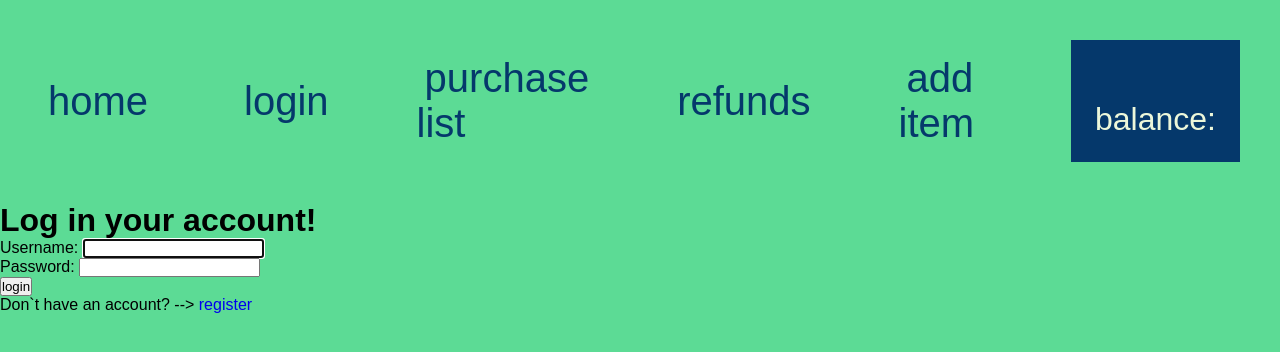
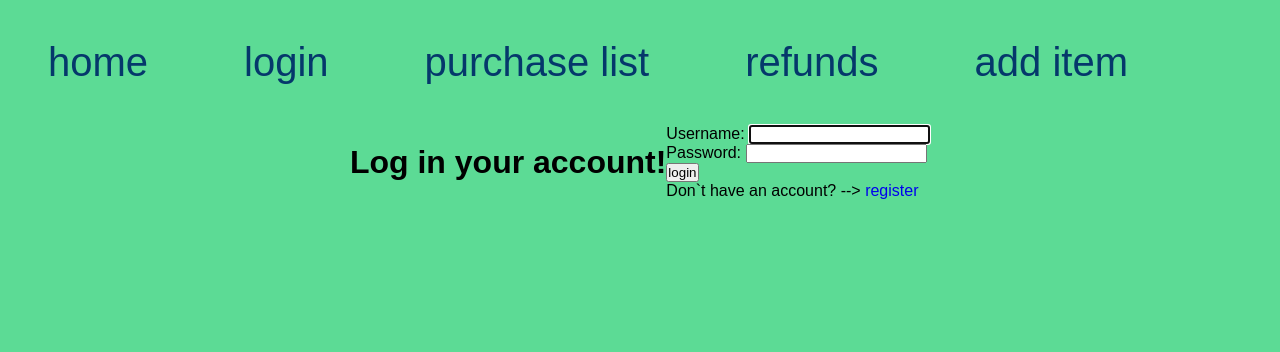
Before and after one commit to Tarkus43/my_first_web_market, a Django app: page /login/ in a window 1280 px wide. Shown: the top 352 px of the page. Run offline with Django 5.2, Linux system fonts and the light colour scheme.

Commit message:
changed user information style logic

```diff
--- a/my_django_market/static/styles/css/index.min.css
+++ b/my_django_market/static/styles/css/index.min.css
@@ -1 +1 @@
-:root{--night: #05386B;--emerald: #379676;--grass: #5cdb95;--smoke: #8ee4af;--light: #ecf7da}.main_main{background-color:var(--smoke);display:flex;align-items:center;justify-content:center;flex-direction:column}.items_list{background-color:var(--grass);max-width:-moz-fit-content;max-width:fit-content;display:flex;flex-direction:column;align-items:start;gap:5vh}.item{min-width:150vh;max-width:150vh;margin:3vh;background-color:var(--emerald);padding:5vh}.item_name{font-size:70px;color:var(--light)}.item_description{font-size:30px}.item_price{font-size:50px}.buy{padding:1vh 3vh;font-size:3vh;border-radius:15px;color:var(--dark);background-color:var(--smoke)}.buy:hover{background-color:var(--night);color:var(--light)}.pagination{align-self:center;margin-bottom:10vh;font-size:50px}nav{min-height:10vh;display:flex}body{background-color:var(--grass)}.nav_list{display:flex;justify-content:center;align-items:center;gap:10vh;padding:5vh}.nav_item{font-size:5vh}.nav_item :hover{color:var(--light);background-color:var(--night);border-radius:15px}.nav_item a{color:var(--night);padding:1vh}.nav_user_info{display:flex;align-items:center;justify-content:center;gap:3vh;font-size:xx-large;background-color:var(--night);color:var(--light);padding:3vh}*{margin:0;padding:0;font-family:sans-serif;box-sizing:border-box}html,body{height:100vh}li{list-style:none}a{text-decoration:none}/*# sourceMappingURL=index.min.css.map */
+:root{--night: #05386B;--emerald: #379676;--grass: #5cdb95;--smoke: #8ee4af;--light: #ecf7da}.main_main{background-color:var(--smoke);display:flex;align-items:center;justify-content:center;flex-direction:column}.items_list{background-color:var(--grass);max-width:-moz-fit-content;max-width:fit-content;display:flex;flex-direction:column;align-items:start;gap:5vh}.item{min-width:150vh;max-width:150vh;margin:3vh;background-color:var(--emerald);padding:5vh}.item_name{font-size:70px;color:var(--light)}.item_description{font-size:30px}.item_price{font-size:50px}.buy{padding:1vh 3vh;font-size:3vh;border-radius:15px;color:var(--dark);background-color:var(--smoke)}.buy:hover{background-color:var(--night);color:var(--light)}.pagination{align-self:center;margin-bottom:10vh;font-size:50px}.main_user_info{display:flex;align-items:center;justify-content:center;gap:3vh;font-size:xx-large;background-color:var(--night);color:var(--light);padding:3vh}nav{min-height:10vh;display:flex}body{background-color:var(--grass)}.nav_list{display:flex;justify-content:center;align-items:center;gap:10vh;padding:5vh}.nav_item{font-size:5vh}.nav_item :hover{color:var(--light);background-color:var(--night);border-radius:15px}.nav_item a{color:var(--night);padding:1vh}*{margin:0;padding:0;font-family:sans-serif;box-sizing:border-box}html,body{height:100vh}li{list-style:none}a{text-decoration:none}.login_main{display:flex;justify-content:center;align-items:center}/*# sourceMappingURL=index.min.css.map */
--- a/my_django_market/static/styles/scss/components/_base.scss
+++ b/my_django_market/static/styles/scss/components/_base.scss
@@ -30,14 +30,3 @@
         padding: 1vh;
     }
 }
-
-.nav_user_info{
-    display: flex;
-    align-items: center;
-    justify-content: center;
-    gap: 3vh;
-    font-size: xx-large;
-    background-color: var(--night);
-    color: var(--light);
-    padding: 3vh;
-}
--- /dev/null
+++ b/my_django_market/static/styles/scss/components/_login.scss
@@ -0,0 +1,7 @@
+
+
+.login_main{
+    display: flex;
+    justify-content: center;
+    align-items: center;
+}
--- a/my_django_market/static/styles/scss/components/_main.scss
+++ b/my_django_market/static/styles/scss/components/_main.scss
@@ -55,3 +55,14 @@
     margin-bottom: 10vh;
     font-size: 50px;
 }
+
+.main_user_info{
+    display: flex;
+    align-items: center;
+    justify-content: center;
+    gap: 3vh;
+    font-size: xx-large;
+    background-color: var(--night);
+    color: var(--light);
+    padding: 3vh;
+}
--- a/my_django_market/static/styles/scss/index.scss
+++ b/my_django_market/static/styles/scss/index.scss
@@ -1,4 +1,5 @@
 @import "./utils/root";
 @import "./components/main";
 @import "./components/base";
-@import "./utils/App"
+@import "./utils/App";
+@import "./components/login";
--- a/my_django_market/templates/base.html
+++ b/my_django_market/templates/base.html
@@ -16,9 +16,7 @@
             <li class="nav_item"><a href="">refunds</a></li>
             <li class="nav_item"><a href="">add item</a></li>
             <li class="nav_user_info">
-                {% block username %}{% endblock username %}</br>
-                balance: {% block balance %}{% endblock balance %}
-
+                {% block user_info %}{% endblock user_info %}
             </li>
         </ul>
     </nav>
```
Also changed, not shown: my_django_market/static/styles/css/index.css (+17 -11 lines), my_django_market/templates/main.html (+7 -6 lines), 2 other files.
